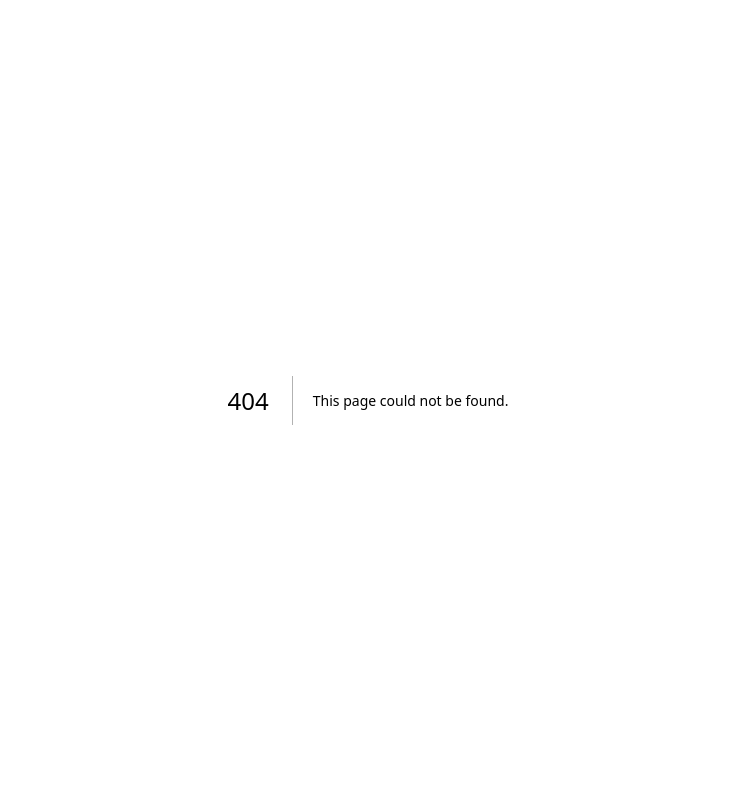
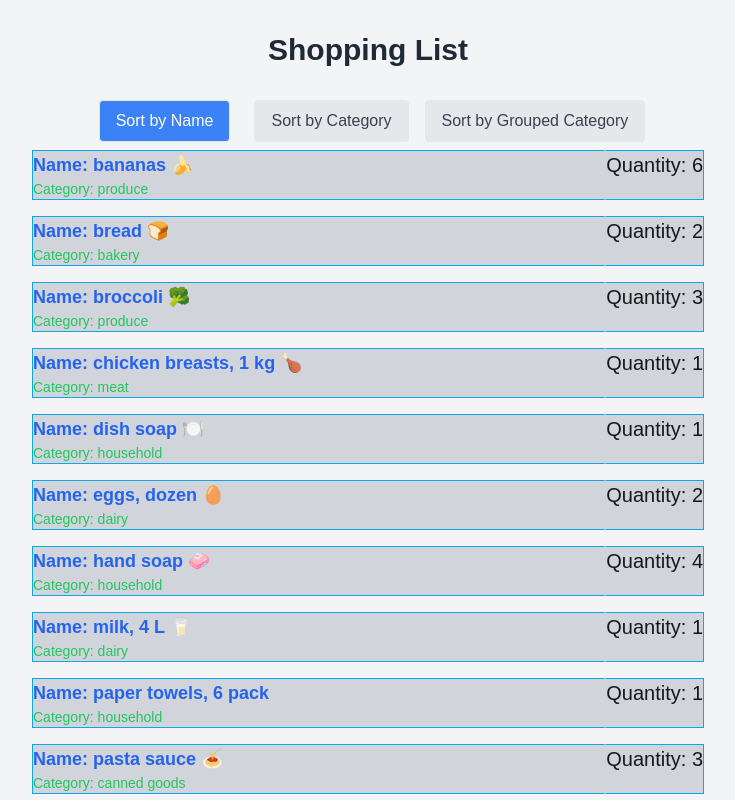
Before and after one commit to caryang2004/cprg306-assignments, a Next.js app: page /week-6 in a window 1280 px wide. Before the commit this address had no page. Shown: the top 800 px of the page, without its empty margins (272-1007 px from the left). Built offline with nearby package versions, Linux system fonts and the light colour scheme.

Commit message:
Week 6 assignment

```diff
--- a/app/page.js
+++ b/app/page.js
@@ -9,6 +9,7 @@ const HomePage = () => {
       <p><Link href={"/week-3"}>Week 3 Assignment</Link></p>
       <p><Link href={"/week-4"}>Week 4 Assignment</Link></p>
       <p><Link href={"/week-5"}>Week 5 Assignment</Link></p>
+      <p><Link href={"/week-6"}>Week 6 Assignment</Link></p>
 
 
 
--- /dev/null
+++ b/app/week-6/item-list.js
@@ -0,0 +1,128 @@
+"use client"
+
+// In item-list.js, create a functional component named ItemList.
+// Inside this component, copy paste the following item objects each with name, quantity, and category properties.
+// Render these items using the Item component you just created, passing item data as props.
+
+// item-list.js
+
+import React, { useState } from 'react';
+import Item from './item';
+import itemsData from './items.json'; // import items from the items.json JSON file
+
+
+
+const ItemList = () => {
+
+  const [items] = useState(itemsData);
+  // console.log(items);
+  const [sortBy, setSortBy] = useState("name"); // Initialize sortBy state with "name"
+
+  // Function to sort items based on the sortBy preference
+  // Creates a copy of the original array
+  // if no ..., It creates a new array with the items array as a single element inside it
+  // const items = [1, 2, 3];
+  // const spreadCopy = [...items]; // [1, 2, 3]
+  // const nestedArray = [items];   // [[1, 2, 3]]
+  const sortedItems = [...items].sort((a, b) => {
+    if (sortBy === "name"){
+      return a.name.localeCompare(b.name);  // Sorted by name
+    } else if (sortBy === "category"){
+      return a.category.localeCompare(b.category);  // Sorted by category
+    } else {
+      return 0; // No sorting
+    }
+  });
+
+  // Conditional button style based on sorting preference
+  const buttonStyle = (active) =>
+    `px-4 py-2 m-2 border rounded ${active ? 'bg-blue-500 text-white' : 'bg-gray-200 text-gray-700'}`;
+
+  // Function to group and sort items by category
+  const groupedItemsByCategory = items.reduce((acc, item) => {
+    // Create a category key if it doesn't exist
+    if (!acc[item.category]) {
+      acc[item.category] = [];
+    }
+    acc[item.category].push(item);
+    return acc;
+  }, {});
+
+  // Sort categories alphabetically and their items alphabetically as well
+  const sortedGroupedItemsByCategory = Object.keys(groupedItemsByCategory)
+    .sort((a, b) => a.localeCompare(b))  // Sort categories
+    .map((category) => ({
+      category,
+      items: groupedItemsByCategory[category].sort((a, b) => a.name.localeCompare(b.name)),  // Sort items within category
+  }));
+
+  return (
+    <div>
+      {/* Dropdown to select sorting preference */}
+      {/* <select
+          value={sortBy}
+          onChange={(e) => setSortBy(e.target.value)}
+          className="mb-4 p-2 border border-gray-300 rounded"
+      >
+          <option value="name">Sort by Name</option>
+          <option value="category">Sort by Category</option>
+      </select> */}
+
+      {/* Sort Buttons */}
+      <div className="flex justify-center space-x-4">
+        <button
+          onClick={() => setSortBy('name')}
+          className={buttonStyle(sortBy === 'name')}
+        >
+          Sort by Name
+        </button>
+        <button
+          onClick={() => setSortBy('category')}
+          className={buttonStyle(sortBy === 'category')}
+        >
+          Sort by Category
+        </button>
+        <button
+          onClick={() => setSortBy('group')}
+          className={buttonStyle(sortBy === 'group')}
+        >
+          Sort by Grouped Category
+        </button>
+      </div>
+
+      {/* Render sorted or grouped items */}
+      <ul className="space-y-4">
+        {sortBy === 'group' ? (
+          // Render grouped items by category
+          sortedGroupedItemsByCategory.map((group) => (
+            <li key={group.category}>
+              <h2 className="text-xl font-bold capitalize text-blue-600">{group.category}</h2>
+              <ul className="space-y-2">
+                {group.items.map((item) => (
+                  <Item
+                    key={item.id}
+                    name={item.name}
+                    quantity={item.quantity}
+                    category={item.category}
+                  />
+                ))}
+              </ul>
+            </li>
+          ))
+        ) : (
+          // Render sorted items
+          sortedItems.map((item) => (
+            <Item
+              key={item.id}   // Unique key using item id
+              name={item.name}
+              quantity={item.quantity}
+              category={item.category}
+            />
+          ))
+        )}
+      </ul>
+    </div>
+  );
+};
+
+export default ItemList;
--- /dev/null
+++ b/app/week-6/item.js
@@ -0,0 +1,26 @@
+// In item.js, create a functional component named Item.
+// This component should accept name, quantity, and category as props and display them in a list item element.
+// Use Tailwind classes for styling.
+
+// item.js
+
+import React from "react";
+
+const Item = ({name, quantity, category}) =>{
+    return(
+        <li className="flex items-center justify-between">
+            <div className="flex w-full h-full">
+            <div className="flex-1 border border-sky-500 border-r-gray-300 bg-gray-300">
+                <h3 className="text-lg font-semibold text-blue-600">Name: {name}</h3>
+                <p className="text-sm text-green-500">Category: {category}</p>
+
+            </div>
+            <div className="border border-sky-500 border-l-gray-300 bg-gray-300 ">
+            <span className="text-xl font-medium">Quantity: {quantity}</span></div>
+            </div>
+        </li>
+        /*<div className="border border-sky-500 bg-sky-800 w-full max-w-xs m-4 p-2"></div>*/
+    );
+};
+
+export default Item;
--- /dev/null
+++ b/app/week-6/items.json
@@ -0,0 +1,74 @@
+[
+  {
+    "id": "1h2GJKH12gkHG31h1H",
+    "name": "milk, 4 L 🥛",
+    "quantity": 1,
+    "category": "dairy"
+  },
+  {
+    "id": "2KJH3k2j3H1k2J3K1H",
+    "name": "bread 🍞",
+    "quantity": 2,
+    "category": "bakery"
+  },
+  {
+    "id": "3h2KJH3k2j3H1k2J3",
+    "name": "eggs, dozen 🥚",
+    "quantity": 2,
+    "category": "dairy"
+  },
+  {
+    "id": "4k2J3K1H2GJKH12gk",
+    "name": "bananas 🍌",
+    "quantity": 6,
+    "category": "produce"
+  },
+  {
+    "id": "5H1h1H2KJH3k2j3H",
+    "name": "broccoli 🥦",
+    "quantity": 3,
+    "category": "produce"
+  },
+  {
+    "id": "6H1k2J3K1H2GJKH1",
+    "name": "chicken breasts, 1 kg 🍗",
+    "quantity": 1,
+    "category": "meat"
+  },
+  {
+    "id": "7gkHG31h1H2KJH3k",
+    "name": "pasta sauce 🍝",
+    "quantity": 3,
+    "category": "canned goods"
+  },
+  {
+    "id": "8j3H1k2J3K1H2GJK",
+    "name": "spaghetti, 454 g 🍝",
+    "quantity": 2,
+    "category": "dry goods"
+  },
+  {
+    "id": "9H12gkHG31h1H2KJ",
+    "name": "toilet paper, 12 pack 🧻",
+    "quantity": 1,
+    "category": "household"
+  },
+  {
+    "id": "10H3k2j3H1k2J3K1",
+    "name": "paper towels, 6 pack",
+    "quantity": 1,
+    "category": "household"
+  },
+  {
+    "id": "11k2J3K1H2GJKH12",
+    "name": "dish soap 🍽️",
+    "quantity": 1,
+    "category": "household"
+  },
+  {
+    "id": "12GJKH12gkHG31h1",
+    "name": "hand soap 🧼",
+    "quantity": 4,
+    "category": "household"
+  }
+]
--- /dev/null
+++ b/app/week-6/page.js
@@ -0,0 +1,23 @@
+import Item from "./item";
+// import Item-list from "./item-list";
+// import React from 'react';
+import ItemList from './item-list';
+import Link from 'next/link';
+
+export default function Page() {
+  return (
+    <main className="min-h-screen bg-gray-100 p-8">
+      <div className=" max-w-2xl mx-auto">
+        <h1 className="text-3xl font-bold text-center text-gray-800 mb-6">
+          Shopping List
+        </h1>
+        <ItemList />
+        <Link href="http://localhost:3000/">
+              <p className="font-bold hover:text-blue-500 text-[20px]">Back</p>
+        </Link>
+      </div>
+    </main>
+
+
+  );
+}
```
